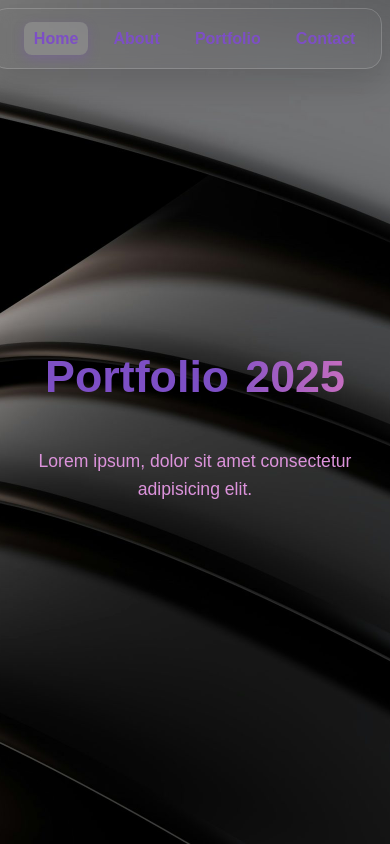
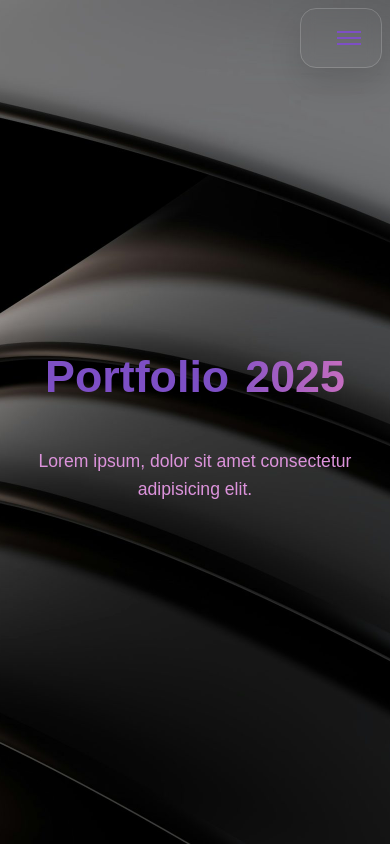
Before and after one commit to Angel-loop/Portfolio, a Next.js app: page / in a window 390 px wide. Built offline with nearby package versions, Linux system fonts and the light colour scheme.

Commit message:
Responsive Navbar Css Adjust

```diff
--- a/src/app/components/navBar.tsx
+++ b/src/app/components/navBar.tsx
@@ -1,5 +1,5 @@
 'use client'
-import React, { useState, useEffect } from 'react';
+import React, { useState, useEffect, useRef } from 'react';
 import '@/app/globals.css';
 
 interface NavBarProps {
@@ -10,9 +10,13 @@ interface NavBarProps {
 function NavBar({ onNavigate, currentSection }: NavBarProps) {
   const [isVisible, setIsVisible] = useState(true);
   const [lastScrollY, setLastScrollY] = useState(0);
+  const [menuOpen, setMenuOpen] = useState(false);
+  const menuRef = useRef<HTMLDivElement>(null);
+  const panelRef = useRef<HTMLDivElement>(null);
 
   const handleNavClick = (sectionId: string) => {
     onNavigate(sectionId);
+    setMenuOpen(false);
   };
 
   // Controlar visibilidad de la navbar al hacer scroll
@@ -33,12 +37,48 @@ function NavBar({ onNavigate, currentSection }: NavBarProps) {
     return () => window.removeEventListener('scroll', handleScroll);
   }, [lastScrollY]);
 
+  // Cerrar menú al hacer clic fuera de él
+  useEffect(() => {
+    const handleClickOutside = (event: MouseEvent) => {
+      if (menuRef.current && !menuRef.current.contains(event.target as Node)) {
+        setMenuOpen(false);
+      }
+    };
+
+    if (menuOpen) {
+      document.addEventListener('mousedown', handleClickOutside);
+    }
+
+    return () => document.removeEventListener('mousedown', handleClickOutside);
+  }, [menuOpen]);
+
+  // Prevenir scroll del body cuando el menú está abierto
+  useEffect(() => {
+    if (menuOpen) {
+      document.body.classList.add('modal-open');
+    } else {
+      document.body.classList.remove('modal-open');
+    }
+
+    return () => {
+      document.body.classList.remove('modal-open');
+    };
+  }, [menuOpen]);
+
+  const toggleMenu = () => {
+    setMenuOpen(!menuOpen);
+  };
+
   return (
+    <>
+      {/* Navbar principal */}
       <nav className={`navContainer ${isVisible ? 'nav-visible' : 'nav-hidden'}`}>
         <div className='nav_logo'>
           {/* <h1>Logo</h1> */}
         </div>
-      <div className='nav_items'>
+
+        {/* Menú desktop - visible solo en pantallas grandes */}
+        <div className='nav_items' style={{ display: window.innerWidth > 768 ? 'flex' : 'none' }}>
           {['Home', 'About', 'Portfolio', 'Contact'].map((item) => (
             <button
               key={item}
@@ -49,7 +89,118 @@ function NavBar({ onNavigate, currentSection }: NavBarProps) {
             </button>
           ))}
         </div>
+
+        {/* Botón hamburguesa para mobile */}
+        <button
+          className="nav_item"
+          onClick={toggleMenu}
+          aria-label={menuOpen ? 'Cerrar menú' : 'Abrir menú'}
+          aria-expanded={menuOpen}
+          style={{
+            display: window.innerWidth <= 768 ? 'flex' : 'none',
+            flexDirection: 'column',
+            justifyContent: 'center',
+            alignItems: 'center',
+            width: '2rem',
+            height: '2rem',
+            background: 'transparent',
+            gap: '0.25rem'
+          }}
+        >
+          <span style={{
+            width: '1.5rem',
+            height: '0.125rem',
+            backgroundColor: 'var(--primary)',
+            transition: 'all 0.3s ease',
+            transform: menuOpen ? 'rotate(45deg) translate(0.25rem, 0.25rem)' : 'none'
+          }} />
+          <span style={{
+            width: '1.5rem',
+            height: '0.125rem',
+            backgroundColor: 'var(--primary)',
+            transition: 'all 0.3s ease',
+            opacity: menuOpen ? '0' : '1'
+          }} />
+          <span style={{
+            width: '1.5rem',
+            height: '0.125rem',
+            backgroundColor: 'var(--primary)',
+            transition: 'all 0.3s ease',
+            transform: menuOpen ? 'rotate(-45deg) translate(0.25rem, -0.25rem)' : 'none'
+          }} />
+        </button>
       </nav>
+
+      {/* Panel del menú móvil */}
+      <div
+        ref={panelRef}
+        className="transition-overlay"
+        style={{
+          opacity: menuOpen ? 1 : 0,
+          visibility: menuOpen ? 'visible' : 'hidden',
+          transition: 'all 0.3s ease',
+          background: 'rgba(15, 8, 26, 0.95)',
+          backdropFilter: 'blur(10px)',
+          alignItems: 'flex-start',
+          justifyContent: 'flex-start',
+          paddingTop: '6rem',
+          display: window.innerWidth <= 768 ? 'flex' : 'none'
+        }}
+      >
+        <button
+          className="close-button"
+          onClick={toggleMenu}
+          style={{
+            top: '1rem',
+            right: '1rem'
+          }}
+        >
+          ×
+        </button>
+
+        <div
+          ref={menuRef}
+          style={{
+            display: 'flex',
+            flexDirection: 'column',
+            alignItems: 'center',
+            justifyContent: 'flex-start',
+            width: '100%',
+            height: '100%',
+            padding: '2rem',
+            gap: '2rem'
+          }}
+        >
+          {['Home', 'About', 'Portfolio', 'Contact'].map((item) => (
+            <button
+              key={item}
+              className={`nav_item ${currentSection === item ? 'nav-active' : ''}`}
+              onClick={() => handleNavClick(item)}
+              style={{
+                fontSize: '2.5rem',
+                padding: '1rem 2rem',
+                color: 'var(--background)',
+                border: '2px solid transparent',
+                width: '100%',
+                maxWidth: '300px',
+                textAlign: 'center',
+                transition: 'all 0.3s ease'
+              }}
+              onMouseEnter={(e) => {
+                e.currentTarget.style.borderColor = 'var(--primary)';
+                e.currentTarget.style.transform = 'translateY(-2px)';
+              }}
+              onMouseLeave={(e) => {
+                e.currentTarget.style.borderColor = 'transparent';
+                e.currentTarget.style.transform = 'translateY(0)';
+              }}
+            >
+              {item}
+            </button>
+          ))}
+        </div>
+      </div>
+    </>
   );
 }
 
--- a/src/app/globals.css
+++ b/src/app/globals.css
@@ -1,3 +1,4 @@
+
 @import "tailwindcss";
 
 :root {
@@ -188,6 +189,113 @@ body {
 }
 
 /*****************************************
+************* NAVBAR RESPONSIVE **********
+*****************************************/
+@media (max-width: 768px) {
+  .navContainer {
+    top: 1rem;
+    right: 1rem;
+    gap: 2rem;
+    padding: 1rem 1.5rem;
+  }
+
+  .nav_items {
+    display: none !important;
+  }
+
+  /* Botón hamburguesa */
+  .nav_item[aria-expanded] {
+    display: flex !important;
+    flex-direction: column;
+    justify-content: center;
+    align-items: center;
+    width: 2rem;
+    height: 2rem;
+    background: transparent;
+    gap: 0.25rem;
+    padding: 0.5rem;
+  }
+
+  .nav_item[aria-expanded] span {
+    display: block;
+    width: 1.5rem;
+    height: 0.125rem;
+    background-color: var(--primary);
+    transition: all 0.3s ease;
+  }
+
+  /* Panel del menú móvil */
+  .nav-mobile-panel {
+    position: fixed;
+    top: 0;
+    left: 0;
+    width: 100%;
+    height: 100%;
+    background: rgba(15, 8, 26, 0.95);
+    backdrop-filter: blur(10px);
+    display: flex;
+    flex-direction: column;
+    align-items: center;
+    justify-content: flex-start;
+    padding-top: 6rem;
+    z-index: 1000;
+    opacity: 0;
+    visibility: hidden;
+    transition: all 0.3s ease;
+  }
+
+  .nav-mobile-panel.active {
+    opacity: 1;
+    visibility: visible;
+  }
+
+  .nav-mobile-panel .nav_item {
+    font-size: 2.5rem;
+    padding: 1rem 2rem;
+    color: var(--background);
+    border: 2px solid transparent;
+    width: 100%;
+    max-width: 300px;
+    text-align: center;
+    margin-bottom: 1rem;
+    transition: all 0.3s ease;
+  }
+
+  .nav-mobile-panel .nav_item:hover {
+    border-color: var(--primary);
+    transform: translateY(-2px);
+  }
+}
+
+@media (min-width: 769px) {
+  .nav_item[aria-expanded] {
+    display: none !important;
+  }
+
+  .nav-mobile-panel {
+    display: none !important;
+  }
+}
+
+@media (max-width: 480px) {
+  .navContainer {
+    top: 0.5rem;
+    right: 0.5rem;
+    gap: 1rem;
+    padding: 0.8rem 1rem;
+  }
+
+  .nav_items {
+    gap: 1rem;
+  }
+
+  .nav_item {
+    font-size: 1rem;
+    padding: 0.3rem 0.6rem;
+  }
+}
+
+/*****************************************
 ************* LANDING ********************
 *****************************************/
 .landing_fondo {
@@ -283,6 +391,34 @@ body {
 }
 
 /*****************************************
+************* LANDING RESPONSIVE *********
+*****************************************/
+@media (max-width: 768px) {
+  .Titulo h1 {
+    font-size: 3.5rem;
+  }
+
+  .Titulo h3 {
+    font-size: 1.2rem;
+  }
+}
+
+@media (max-width: 480px) {
+  .Titulo h1 {
+    font-size: 2.8rem;
+  }
+
+  .Titulo h3 {
+    font-size: 1.1rem;
+  }
+
+  .landing {
+    padding: 1rem;
+    gap: 2rem;
+  }
+}
+
+/*****************************************
 ************** ABOUT *********************
 *****************************************/
 .aboutContainer {
@@ -351,6 +487,43 @@ body {
 }
 
 /*****************************************
+************* ABOUT RESPONSIVE ***********
+*****************************************/
+@media (max-width: 768px) {
+  .aboutContainer section {
+    flex-direction: column;
+    text-align: center;
+  }
+
+  .aboutContainer section div h1 {
+    font-size: 3rem;
+  }
+
+  .aboutContainer section div p {
+    font-size: 1.2rem;
+  }
+
+  .right_align {
+    text-align: center;
+  }
+}
+
+@media (max-width: 480px) {
+  .aboutContainer {
+    gap: 2rem;
+    padding: 1rem;
+  }
+
+  .aboutContainer section div h1 {
+    font-size: 2.5rem;
+  }
+
+  .aboutContainer section div p {
+    font-size: 1.1rem;
+  }
+}
+
+/*****************************************
 ************* GALLERY ********************
 *****************************************/
 .gallery-title {
@@ -397,6 +570,7 @@ body {
   transition: all 0.3s ease;
   display: inline-block;
   width: 100%;
+  animation: fadeInUp 0.6s ease-out;
 }
 
 /* Imagen normal en galería */
@@ -449,6 +623,7 @@ body {
   z-index: 1000;
   padding: 2rem;
   overflow: auto;
+  animation: fadeIn 0.3s ease-out;
 }
 
 /* Contenido del modal */
@@ -524,6 +699,150 @@ body.modal-open {
 .close-button:hover {
   background: rgba(255, 255, 255, 0.2);
   transform: scale(1.1);
+}
+
+/* Efectos de overlay mejorados */
+.gallery-img::before {
+  content: '';
+  position: absolute;
+  top: 0;
+  left: 0;
+  right: 0;
+  bottom: 0;
+  background: linear-gradient(
+    45deg,
+    rgba(125, 79, 197, 0.1),
+    rgba(220, 147, 219, 0.1)
+  );
+  opacity: 0;
+  transition: opacity 0.3s ease;
+  border-radius: 8px;
+  pointer-events: none;
+}
+
+.gallery-img:hover::before {
+  opacity: 1;
+}
+
+/*****************************************
+************* GALLERY RESPONSIVE *********
+*****************************************/
+@media (max-width: 1024px) {
+  .gallery-container {
+    column-count: 2;
+    -webkit-column-count: 2;
+    -moz-column-count: 2;
+    column-width: 50%;
+    -webkit-column-width: 50%;
+    -moz-column-width: 50%;
+  }
+
+  .img-wrapper {
+    grid-template-columns: 1fr;
+    gap: 2rem;
+    text-align: center;
+  }
+
+  .full-img {
+    max-height: 60vh;
+  }
+
+  .full-text h2 {
+    font-size: 2.5rem;
+  }
+}
+
+@media (max-width: 768px) {
+  .gallery-title {
+    font-size: 3rem;
+    padding: 1.5rem 0;
+  }
+
+  .gallery-container {
+    column-count: 2;
+    -webkit-column-count: 2;
+    -moz-column-count: 2;
+    padding: 0.5rem;
+  }
+
+  .img-wrapper-open {
+    padding: 1rem;
+  }
+
+  .img-wrapper {
+    gap: 1.5rem;
+  }
+
+  .full-img {
+    max-height: 50vh;
+    width: 95%;
+  }
+
+  .full-text {
+    padding: 1rem;
+  }
+
+  .full-text h2 {
+    font-size: 2rem;
+    margin-bottom: 1rem;
+  }
+
+  .full-text p {
+    font-size: 1rem;
+  }
+
+  .close-button {
+    top: 1rem;
+    right: 1rem;
+    width: 40px;
+    height: 40px;
+    font-size: 1.5rem;
+  }
+}
+
+@media (max-width: 480px) {
+  .gallery-container {
+    column-count: 1;
+    -webkit-column-count: 1;
+    -moz-column-count: 1;
+    column-width: 100%;
+    -webkit-column-width: 100%;
+    -moz-column-width: 100%;
+  }
+
+  .gallery-title {
+    font-size: 2.5rem;
+    padding: 1rem 0;
+  }
+
+  .gallery-img {
+    margin-bottom: 1rem;
+  }
+
+  .img-wrapper-open {
+    padding: 0.5rem;
+  }
+
+  .full-text h2 {
+    font-size: 1.8rem;
+  }
+
+  .full-text p {
+    font-size: 0.9rem;
+  }
+
+  .img-text {
+    padding: 0.5rem;
+    font-size: 0.9rem;
+  }
+
+  .full-text {
+    padding-bottom: 2rem;
+    display: flex;
+    flex-direction: column;
+    align-items: center;
+    text-align: center;
+  }
 }
 
 /*****************************************
@@ -607,126 +926,9 @@ body.modal-open {
 }
 
 /*****************************************
-************* RESPONSIVE *****************
+************* CONTACT RESPONSIVE *********
 *****************************************/
-@media (max-width: 1024px) {
-  .gallery-container {
-    column-count: 2;
-    -webkit-column-count: 2;
-    -moz-column-count: 2;
-    column-width: 50%;
-    -webkit-column-width: 50%;
-    -moz-column-width: 50%;
-  }
-
-  .img-wrapper {
-    grid-template-columns: 1fr;
-    gap: 2rem;
-    text-align: center;
-  }
-
-  .full-img {
-    max-height: 60vh;
-  }
-
-  .full-text h2 {
-    font-size: 2.5rem;
-  }
-}
-
 @media (max-width: 768px) {
-  /* Navbar responsive */
-  .navContainer {
-    top: 1rem;
-    right: 1rem;
-    gap: 2rem;
-    padding: 1rem 1.5rem;
-  }
-
-  .nav_items {
-    gap: 1.5rem;
-  }
-
-  .nav_item {
-    font-size: 1.2rem;
-    padding: 0.4rem 0.8rem;
-  }
-
-  /* Landing responsive */
-  .Titulo h1 {
-    font-size: 3.5rem;
-  }
-
-  .Titulo h3 {
-    font-size: 1.2rem;
-  }
-
-  /* About responsive */
-  .aboutContainer section {
-    flex-direction: column;
-    text-align: center;
-  }
-
-  .aboutContainer section div h1 {
-    font-size: 3rem;
-  }
-
-  .aboutContainer section div p {
-    font-size: 1.2rem;
-  }
-
-  .right_align {
-    text-align: center;
-  }
-
-  /* Gallery responsive */
-  .gallery-title {
-    font-size: 3rem;
-    padding: 1.5rem 0;
-  }
-
-  .gallery-container {
-    column-count: 2;
-    -webkit-column-count: 2;
-    -moz-column-count: 2;
-    padding: 0.5rem;
-  }
-
-  .img-wrapper-open {
-    padding: 1rem;
-  }
-
-  .img-wrapper {
-    gap: 1.5rem;
-  }
-
-  .full-img {
-    max-height: 50vh;
-    width: 95%;
-  }
-
-  .full-text {
-    padding: 1rem;
-  }
-
-  .full-text h2 {
-    font-size: 2rem;
-    margin-bottom: 1rem;
-  }
-
-  .full-text p {
-    font-size: 1rem;
-  }
-
-  .close-button {
-    top: 1rem;
-    right: 1rem;
-    width: 40px;
-    height: 40px;
-    font-size: 1.5rem;
-  }
-
-  /* Contact responsive */
   .contact-container {
     flex-direction: column;
     justify-content: center;
@@ -747,96 +949,6 @@ body.modal-open {
 }
 
 @media (max-width: 480px) {
-  /* Navbar mobile */
-  .navContainer {
-    top: 0.5rem;
-    right: 0.5rem;
-    gap: 1rem;
-    padding: 0.8rem 1rem;
-  }
-
-  .nav_items {
-    gap: 1rem;
-  }
-
-  .nav_item {
-    font-size: 1rem;
-    padding: 0.3rem 0.6rem;
-  }
-
-  /* Landing mobile */
-  .Titulo h1 {
-    font-size: 2.8rem;
-  }
-
-  .Titulo h3 {
-    font-size: 1.1rem;
-  }
-
-  .landing {
-    padding: 1rem;
-    gap: 2rem;
-  }
-
-  /* About mobile */
-  .aboutContainer {
-    gap: 2rem;
-    padding: 1rem;
-  }
-
-  .aboutContainer section div h1 {
-    font-size: 2.5rem;
-  }
-
-  .aboutContainer section div p {
-    font-size: 1.1rem;
-  }
-
-  /* Gallery mobile */
-  .gallery-container {
-    column-count: 1;
-    -webkit-column-count: 1;
-    -moz-column-count: 1;
-    column-width: 100%;
-    -webkit-column-width: 100%;
-    -moz-column-width: 100%;
-  }
-
-  .gallery-title {
-    font-size: 2.5rem;
-    padding: 1rem 0;
-  }
-
-  .gallery-img {
-    margin-bottom: 1rem;
-  }
-
-  .img-wrapper-open {
-    padding: 0.5rem;
-  }
-
-  .full-text h2 {
-    font-size: 1.8rem;
-  }
-
-  .full-text p {
-    font-size: 0.9rem;
-  }
-
-  .img-text {
-    padding: 0.5rem;
-    font-size: 0.9rem;
-  }
-
-  .full-text {
-    padding-bottom: 2rem;
-    display: flex;
-    flex-direction: column;
-    align-items: center;
-    text-align: center;
-  }
-
-  /* Contact mobile */
   .contact-container {
     padding: 1rem;
   }
@@ -844,19 +956,11 @@ body.modal-open {
   .form-title {
     font-size: 1.8rem;
   }
-
-  /* Transiciones mobile */
-  .transition-spinner {
-    width: 40px;
-    height: 40px;
-  }
 }
 
-/* Animaciones para las transiciones de Gallery */
-.gallery-img {
-  animation: fadeInUp 0.6s ease-out;
-}
-
+/*****************************************
+************* ANIMACIONES ****************
+*****************************************/
 @keyframes fadeInUp {
   from {
     opacity: 0;
@@ -868,10 +972,6 @@ body.modal-open {
   }
 }
 
-.img-wrapper-open {
-  animation: fadeIn 0.3s ease-out;
-}
-
 @keyframes fadeIn {
   from {
     opacity: 0;
@@ -881,29 +981,9 @@ body.modal-open {
   }
 }
 
-/* Efectos de overlay mejorados */
-.gallery-img::before {
-  content: '';
-  position: absolute;
-  top: 0;
-  left: 0;
-  right: 0;
-  bottom: 0;
-  background: linear-gradient(
-    45deg,
-    rgba(125, 79, 197, 0.1),
-    rgba(220, 147, 219, 0.1)
-  );
-  opacity: 0;
-  transition: opacity 0.3s ease;
-  border-radius: 8px;
-  pointer-events: none;
-}
-
-.gallery-img:hover::before {
-  opacity: 1;
-}
-
+/*****************************************
+************* SCROLLBAR ******************
+*****************************************/
 /* Scrollbar personalizado para el modal */
 .img-wrapper-open::-webkit-scrollbar {
   width: 8px;
@@ -954,7 +1034,9 @@ body.modal-open {
   background: linear-gradient(180deg, var(--accent), var(--primary));
 }
 
-/* DELICATED STYLES */
+/*****************************************
+************* ESTILOS DEDICADOS **********
+*****************************************/
 /* Reset for initial gallery state */
 .gallery-img.initial-state .img-text {
   opacity: 0 !important;
@@ -964,7 +1046,8 @@ body.modal-open {
   filter: none !important;
   transform: none !important;
 }
-/* Force reset for gallery images - Add this at the end of your globals.css */
+
+/* Force reset for gallery images */
 .gallery-container .gallery-img .img-text {
   opacity: 0 !important;
 }
@@ -983,3 +1066,11 @@ body.modal-open {
   filter: blur(4px) !important;
   transform: scale(1.05) !important;
 }
+
+/* Transiciones mobile */
+@media (max-width: 480px) {
+  .transition-spinner {
+    width: 40px;
+    height: 40px;
+  }
+}
```
Lines whose indentation alone changed are shown as unchanged.
